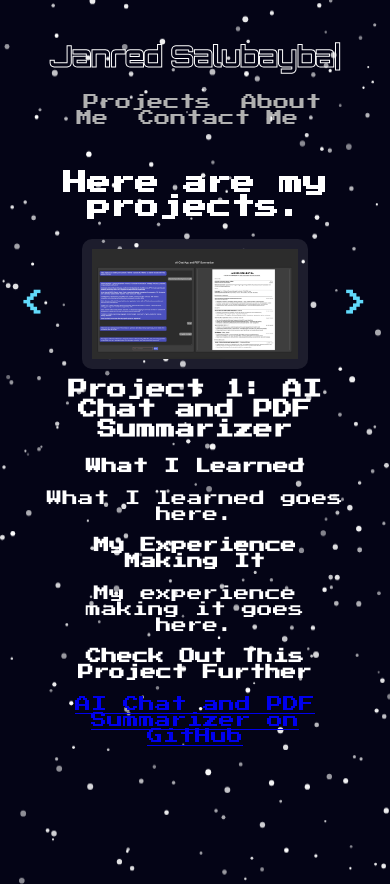
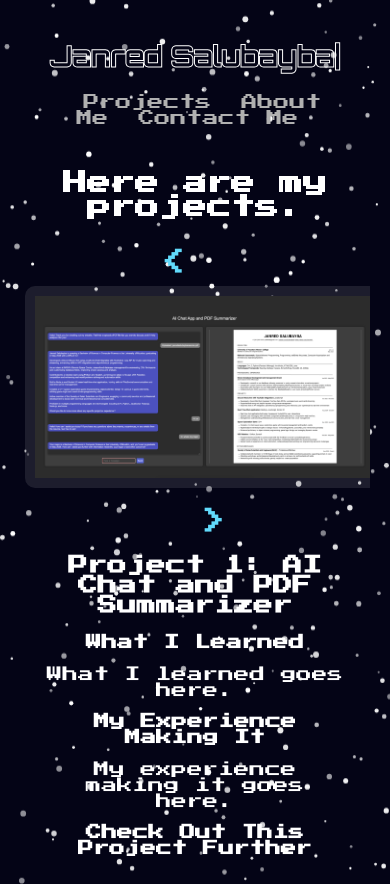
Before and after one commit to janny801/personal-website, a React (Create React App) app in the folder personal-website/: page /projects in a window 390 px wide. Built offline with nearby package versions, Linux system fonts and the light colour scheme.

Commit message:
responsiveness for smaller screens

```diff
--- a/personal-website/src/App.css
+++ b/personal-website/src/App.css
@@ -746,3 +746,42 @@ button:hover {
     font-size: 7vw; /* Larger for easier tapping */
   }
 }
+
+
+
+/* Responsive Styles for Smaller Screens */
+@media (max-width: 768px) {
+  .projects-container {
+    max-width: 100vw; /* Take full width on mobile */
+    padding: 5px; /* Less padding on mobile */
+  }
+
+  .slideshow {
+    display: flex;
+    flex-direction: column; /* Stack image and left arrow on mobile */
+    align-items: center;
+  }
+
+  .project-image {
+    max-width: 100%; /* Let image fill the width on mobile */
+    margin-bottom: 10px;
+  }
+
+  /* Left arrow moves below image */
+  .left-arrow-container {
+    display: flex;
+    justify-content: center;
+    margin-top: 10px; /* Space between image and left arrow */
+  }
+
+  /* Right arrow remains beside the image */
+  .right-arrow {
+    position: relative;
+    right: -20px; /* Adjust position as needed to align with image */
+  }
+
+  .arrow {
+    font-size: 7vw; /* Larger for easier tapping */
+    padding: 10px;
+  }
+}
```
